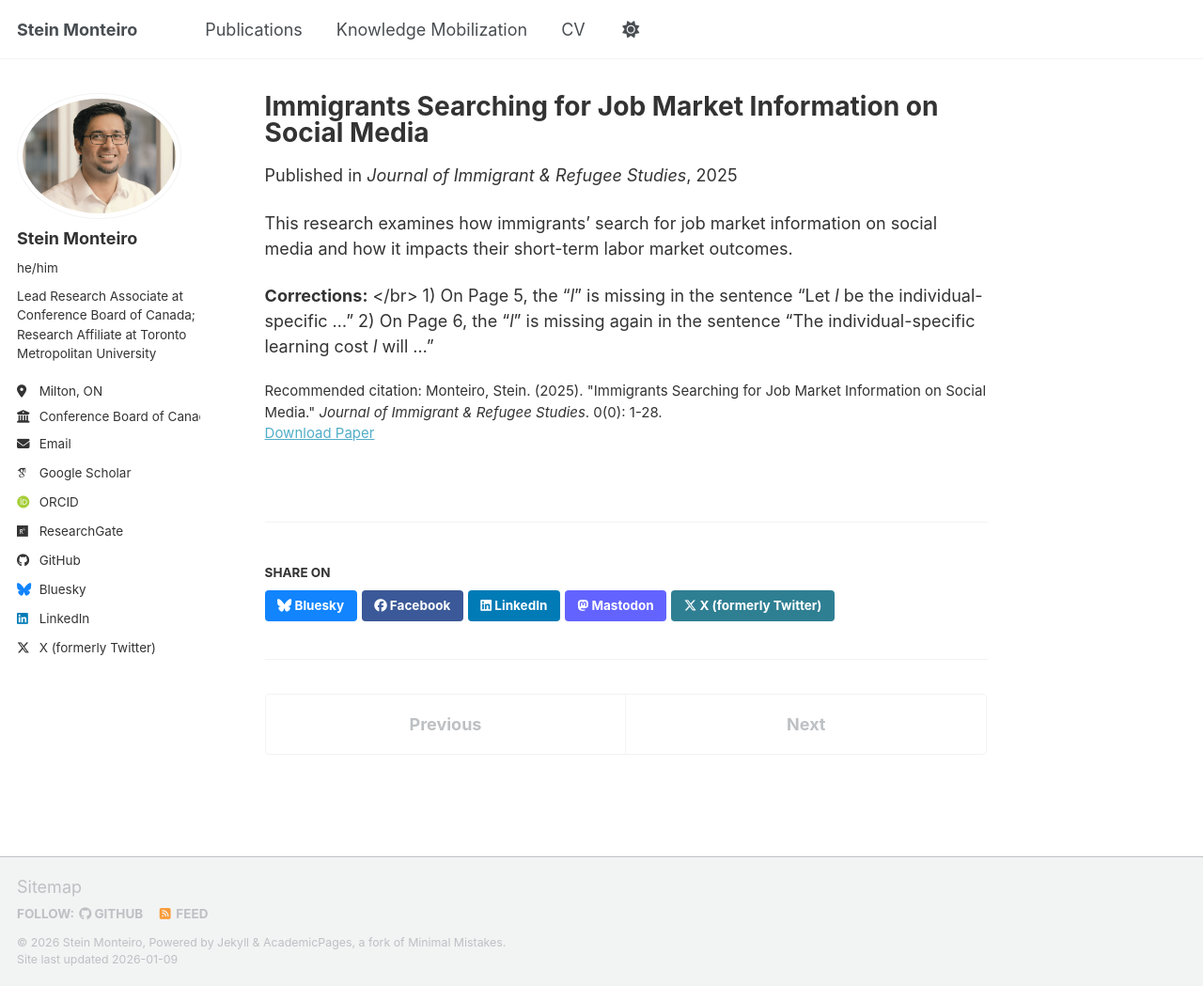
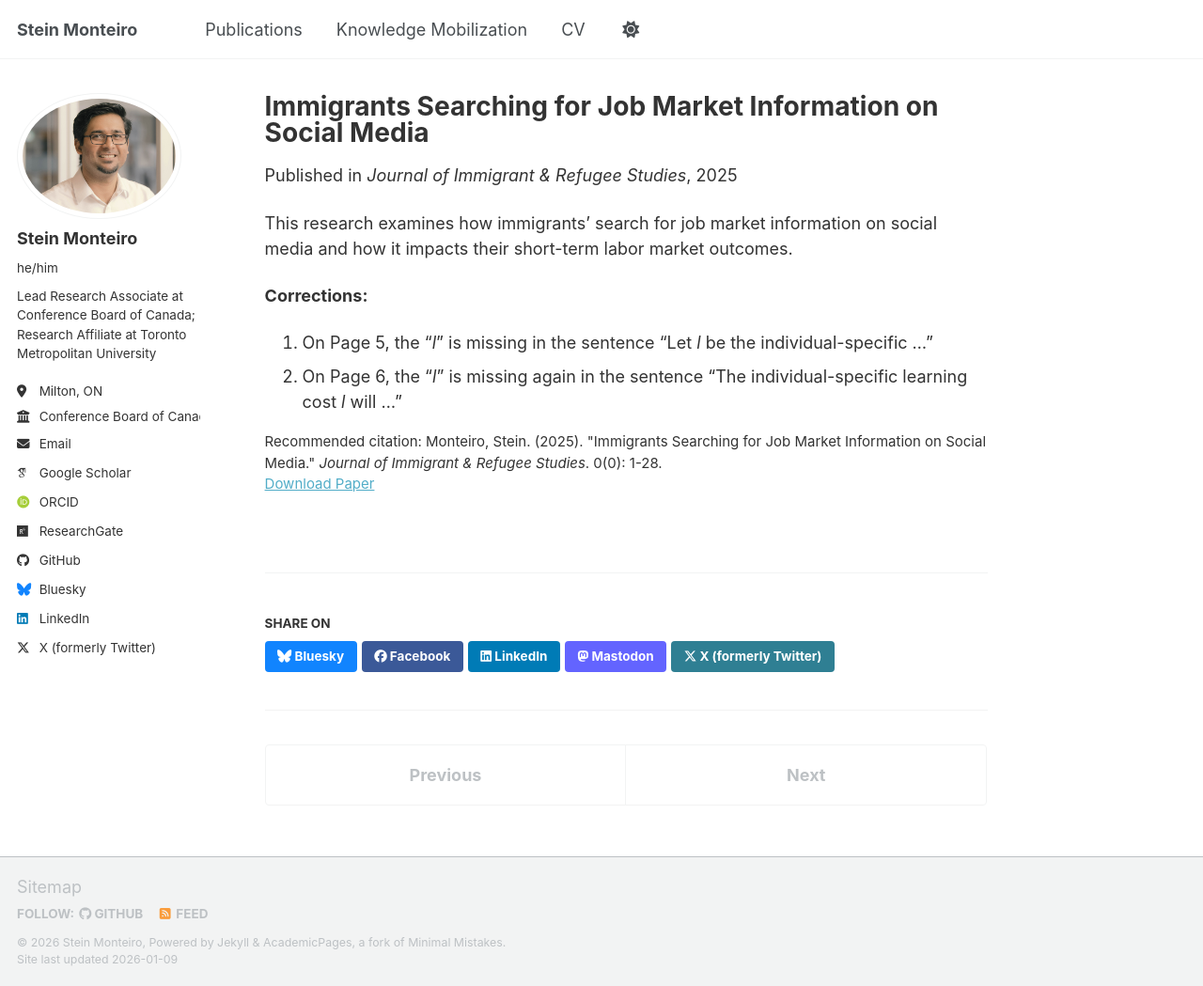
Before and after one commit to SteinMonteiro/steinmonteiro.github.io, a Jekyll site: the page built from _publications/2025-12-31-immigrants-searching-on-social-media.md, in a window 1280 px wide and 1049 px high. Shown: the whole window at 94% size. Built offline with Jekyll 4.4.1, drawn with Linux system fonts in a browser that asks for light colours; some web fonts are replaced; a script bundle is joined from its source files by our own code; library files that are not in the unit come from our copies.

Commit message:
Update 2025-12-31-immigrants-searching-on-social-media.md

```diff
--- a/_publications/2025-12-31-immigrants-searching-on-social-media.md
+++ b/_publications/2025-12-31-immigrants-searching-on-social-media.md
@@ -11,6 +11,7 @@ citation: 'Monteiro, Stein. (2025). &quot;Immigrants Searching for Job Market In
 ---
 This research examines how immigrants' search for job market information on social media and how it impacts their short-term labor market outcomes.
 
-**Corrections:** </br>
- 1) On Page 5, the "_l_" is missing in the sentence "Let _l_ be the individual-specific ..."
- 2) On Page 6, the "_l_" is missing again in the sentence "The individual-specific learning cost _l_ will ..."
+**Corrections:**
+
+1. On Page 5, the "_l_" is missing in the sentence "Let _l_ be the individual-specific ..."
+2. On Page 6, the "_l_" is missing again in the sentence "The individual-specific learning cost _l_ will ..."
```
